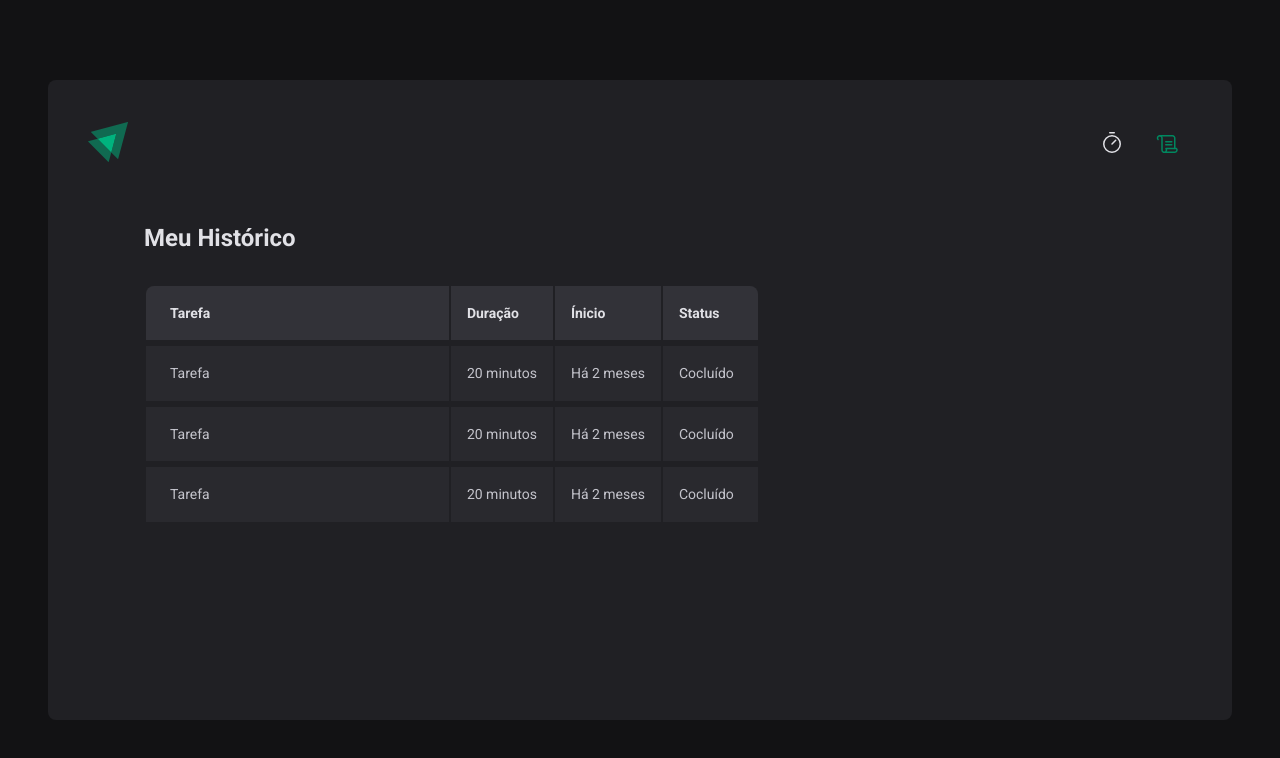
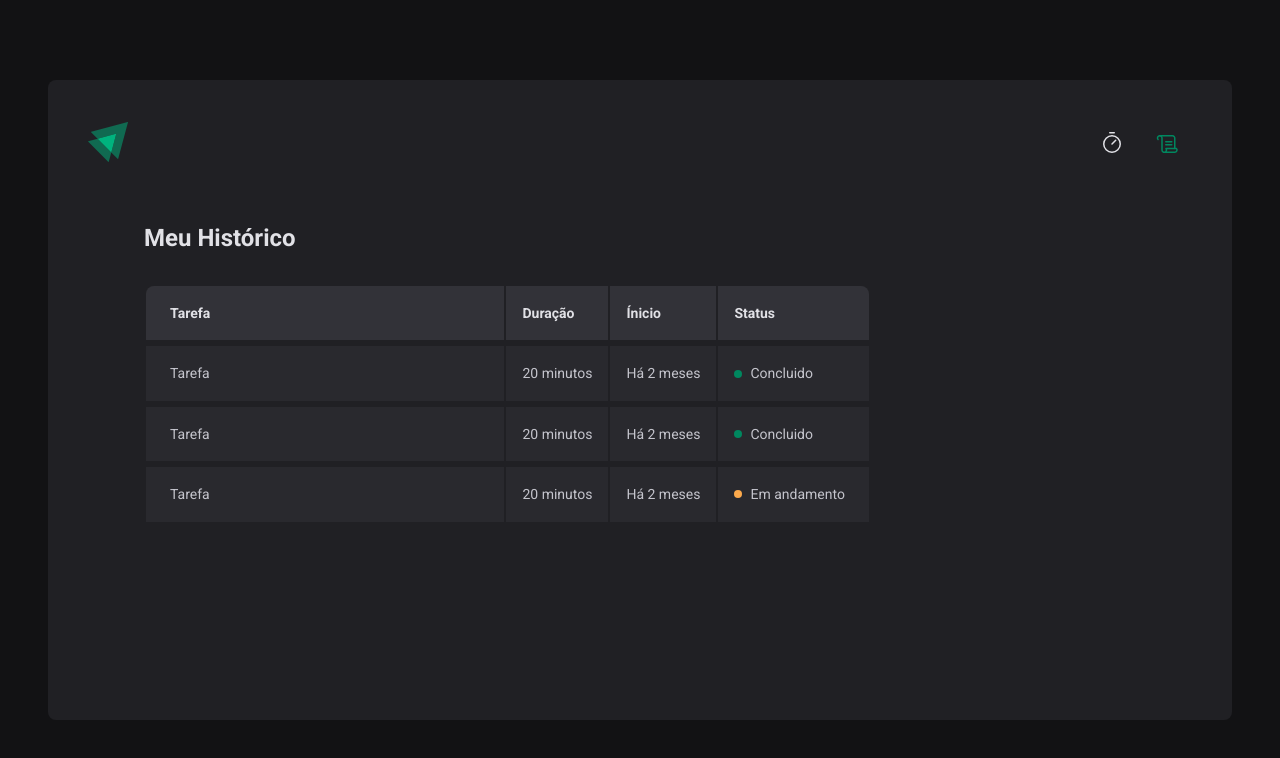
Before and after one commit to Fernandasacosta/rock-timer, a React (Vite) app: page /history in a window 1280 px wide. Shown: the top 758 px of the page. Built offline with nearby package versions, Linux system fonts and the light colour scheme.

Commit message:
Paginas e Rotas - Componente Status

```diff
--- a/src/pages/History/index.tsx
+++ b/src/pages/History/index.tsx
@@ -1,4 +1,4 @@
-import { HistoryContainer, HistoryList } from "./styles";
+import { HistoryContainer, HistoryList, Status } from "./styles";
 
 export function History() {
   return (
@@ -21,19 +21,19 @@
               <td>Tarefa</td>
               <td>20 minutos</td>
               <td>Há 2 meses</td>
-              <td>Cocluído</td>
+              <td><Status statusColor="green">Concluido</Status></td>
             </tr>
             <tr>
               <td>Tarefa</td>
               <td>20 minutos</td>
               <td>Há 2 meses</td>
-              <td>Cocluído</td>
+              <td><Status statusColor="green">Concluido</Status></td>
             </tr>
             <tr>
               <td>Tarefa</td>
               <td>20 minutos</td>
               <td>Há 2 meses</td>
-              <td>Cocluído</td>
+              <td><Status statusColor="yellow">Em andamento</Status></td>
             </tr>
           </tbody>
         </table>
--- a/src/pages/History/styles.ts
+++ b/src/pages/History/styles.ts
@@ -59,3 +59,26 @@
     }
   }
 `
+
+  const STATUS_COLORS = {
+    yellow: 'yellow-500',
+    green: 'green-500',
+    red: 'red-500',
+  } as const
+
+  interface StatusProps {
+    statusColor:'yellow' | 'green' | 'red'
+  }
+
+  export const Status = styled.span<StatusProps>`
+    display: flex;
+    align-items: center;
+    gap: 0.5rem;
+    &::before {
+      content: '';
+      width: 0.5rem;
+      height: 0.5rem;
+      border-radius: 9999px;
+      background: ${(props) => props.theme[STATUS_COLORS[props.statusColor]]};
+    }
+  `
```
